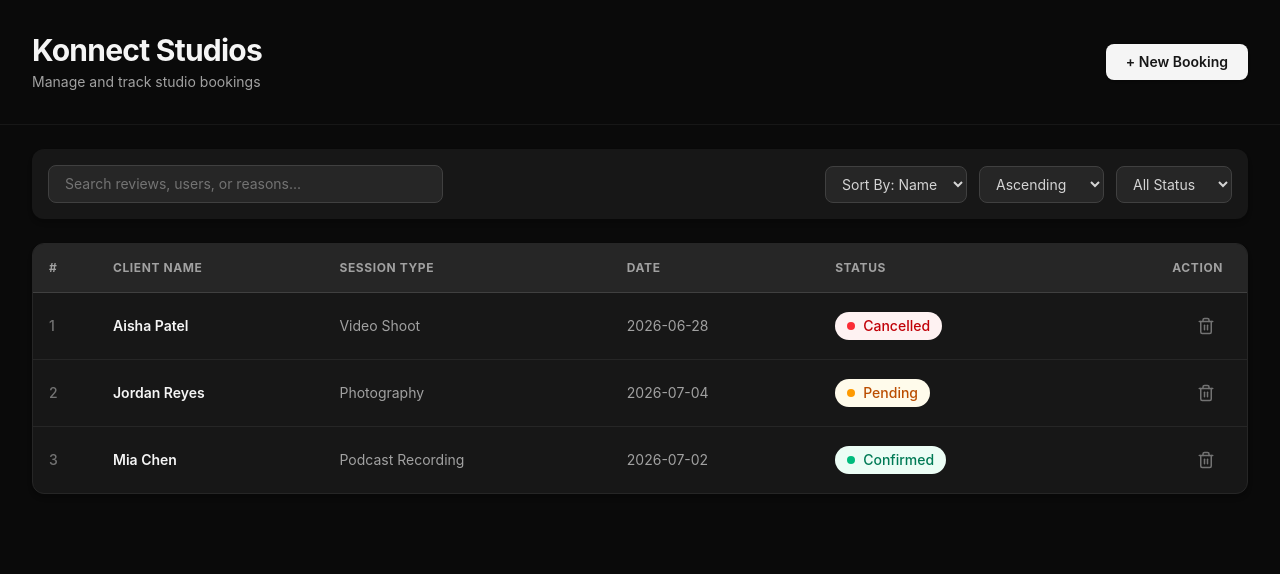
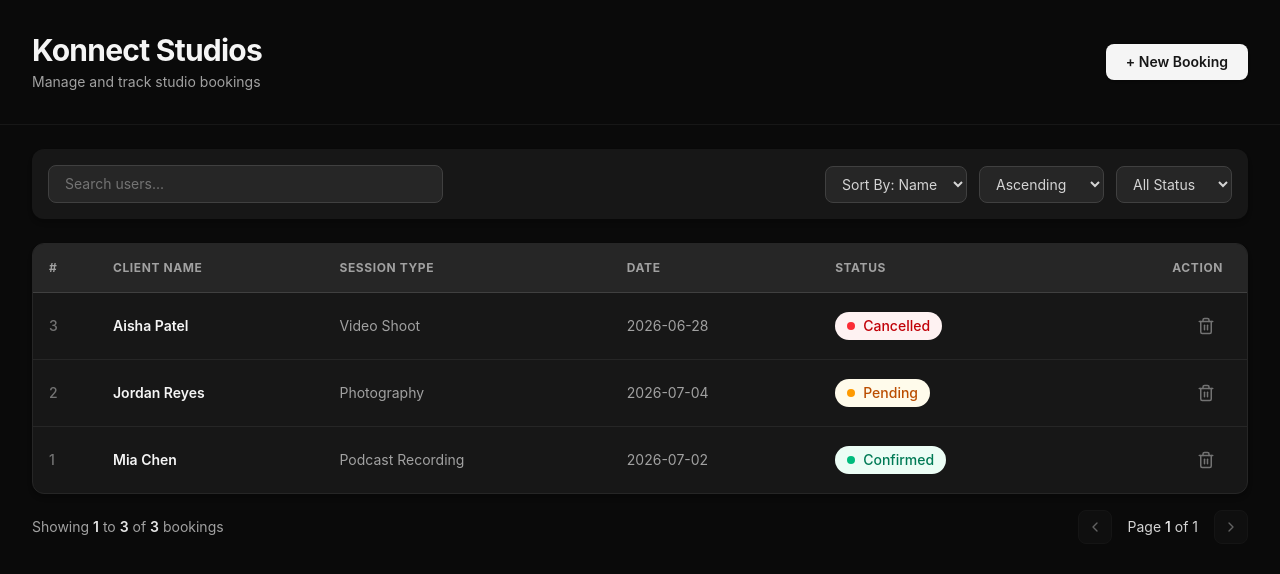
Before and after one commit to Ansar1503/KonnectStudios, a React (Vite) app: page / in a window 1280 px wide. Shown: the top 574 px of the page. Built offline with nearby package versions, Linux system fonts and the light colour scheme.

Commit message:
pagination added

```diff
--- a/src/App.tsx
+++ b/src/App.tsx
@@ -1,4 +1,4 @@
-import { useState } from "react";
+import { useEffect, useState } from "react";
 import DashboardHeader from "@/components/DashboardHeader";
 import DashboardFilters from "@/components/DashboardFilters";
 import DashboardTable from "@/components/DashboardTable";
@@ -6,6 +6,7 @@ import { ClinetData } from "@/assets/data/data";
 import type { Booking, BookingStatus } from "@/types/types";
 import BookingModal from "./components/BookingModal";
 import { toast } from "react-toastify";
+import { ChevronLeft, ChevronRight } from "lucide-react";
 
 function App() {
   const [bookings, setBookings] = useState<Booking[]>(ClinetData);
@@ -14,6 +15,12 @@ function App() {
   const [sortBy, setSortBy] = useState<"date" | "name">("name");
   const [sortOrder, setSortOrder] = useState<"asc" | "desc">("asc");
   const [isModalOpen, setIsModalOpen] = useState(false);
+  const [currentPage, setCurrentPage] = useState(1);
+  const itemsPerPage = 5;
+
+  useEffect(() => {
+    setCurrentPage(1);
+  }, [searchTerm, statusFilter, sortBy, sortOrder]);
 
   const filteredAndSortedBookings = bookings
     .filter((booking) => {
@@ -33,7 +40,7 @@ function App() {
       return sortOrder === "asc" ? comparison : -comparison;
     });
 
-    const handleAddBooking = (newBookingData: Omit<Booking, "id">) => {
+  const handleAddBooking = (newBookingData: Omit<Booking, "id">) => {
     const newBookingItem: Booking = {
       id: bookings.length > 0 ? Math.max(...bookings.map((b) => b.id)) + 1 : 1,
       ...newBookingData,
@@ -42,10 +49,16 @@ function App() {
     setBookings((prev) => [newBookingItem, ...prev]);
     toast.success("Booking added successfully!");
   };
+  const totalItems = filteredAndSortedBookings.length;
+  const totalPages = Math.ceil(totalItems / itemsPerPage) || 1;
+
+  const startIndex = (currentPage - 1) * itemsPerPage;
+  const endIndex = startIndex + itemsPerPage;
+  const paginatedBookings = filteredAndSortedBookings.slice(startIndex, endIndex);
 
   return (
     <div className="min-h-screen bg-neutral-950 pb-12">
-<DashboardHeader onOpenModal={() => setIsModalOpen(true)} />
+      <DashboardHeader onOpenModal={() => setIsModalOpen(true)} />
       <DashboardFilters
         searchTerm={searchTerm}
         setSearchTerm={setSearchTerm}
@@ -57,10 +70,43 @@ function App() {
         setSortOrder={setSortOrder}
       />
       <DashboardTable
-        bookings={filteredAndSortedBookings}
+        bookings={paginatedBookings}
         setBookings={setBookings}
       />
-    <BookingModal
+      {totalItems > 0 && (
+        <div className="mx-8 mt-4 flex items-center justify-between text-sm text-neutral-400">
+          <div>
+            Showing <span className="font-semibold text-neutral-200">{startIndex + 1}</span> to{" "}
+            <span className="font-semibold text-neutral-200">
+              {Math.min(endIndex, totalItems)}
+            </span>{" "}
+            of <span className="font-semibold text-neutral-200">{totalItems}</span> bookings
+          </div>
+
+          <div className="flex items-center gap-2">
+            <button
+              onClick={() => setCurrentPage((prev) => Math.max(prev - 1, 1))}
+              disabled={currentPage === 1}
+              className="p-2 bg-neutral-900 border border-neutral-800 rounded-lg hover:bg-neutral-800 disabled:opacity-40 disabled:hover:bg-neutral-900 cursor-pointer disabled:cursor-not-allowed text-neutral-200"
+            >
+              <ChevronLeft size={16} />
+            </button>
+
+            <span className="text-neutral-300 px-2">
+              Page <span className="text-neutral-100 font-medium">{currentPage}</span> of {totalPages}
+            </span>
+
+            <button
+              onClick={() => setCurrentPage((prev) => Math.min(prev + 1, totalPages))}
+              disabled={currentPage === totalPages}
+              className="p-2 bg-neutral-900 border border-neutral-800 rounded-lg hover:bg-neutral-800 disabled:opacity-40 disabled:hover:bg-neutral-900 cursor-pointer disabled:cursor-not-allowed text-neutral-200 transition-colors"
+            >
+              <ChevronRight size={16} />
+            </button>
+          </div>
+        </div>
+      )}
+      <BookingModal
         isOpen={isModalOpen}
         onClose={() => setIsModalOpen(false)}
         onAddBooking={handleAddBooking}
--- a/src/components/DashboardFilters.tsx
+++ b/src/components/DashboardFilters.tsx
@@ -26,7 +26,7 @@ function DashboardFilters({
       <div className="w-full md:w-1/3 relative">
         <input
           type="text"
-          placeholder="Search reviews, users, or reasons..."
+          placeholder="Search users..."
           value={searchTerm}
           onChange={(e) => setSearchTerm(e.target.value)}
           className="w-full bg-neutral-800 text-neutral-200 placeholder-neutral-500 border border-neutral-700 rounded-lg px-4 py-2 text-sm focus:outline-none focus:border-neutral-500"
--- a/src/components/DashboardTable.tsx
+++ b/src/components/DashboardTable.tsx
@@ -39,9 +39,9 @@ function DashboardTable({ bookings, setBookings }: DashboardTableProps) {
               </td>
             </tr>
           ) : (
-            bookings.map((booking, index) => (
+            bookings.map((booking) => (
               <tr key={booking.id} className="hover:bg-neutral-800/50 transition-colors">
-                <td className="p-4 font-medium text-neutral-500">{index + 1}</td>
+              <td className="p-4 font-medium text-neutral-500">{booking.id}</td>
                 <td className="p-4 font-semibold text-neutral-100">{booking.clientName}</td>
                 <td className="p-4 text-neutral-400">{booking.sessionType}</td>
                 <td className="p-4 text-neutral-400">{booking.date}</td>
```
